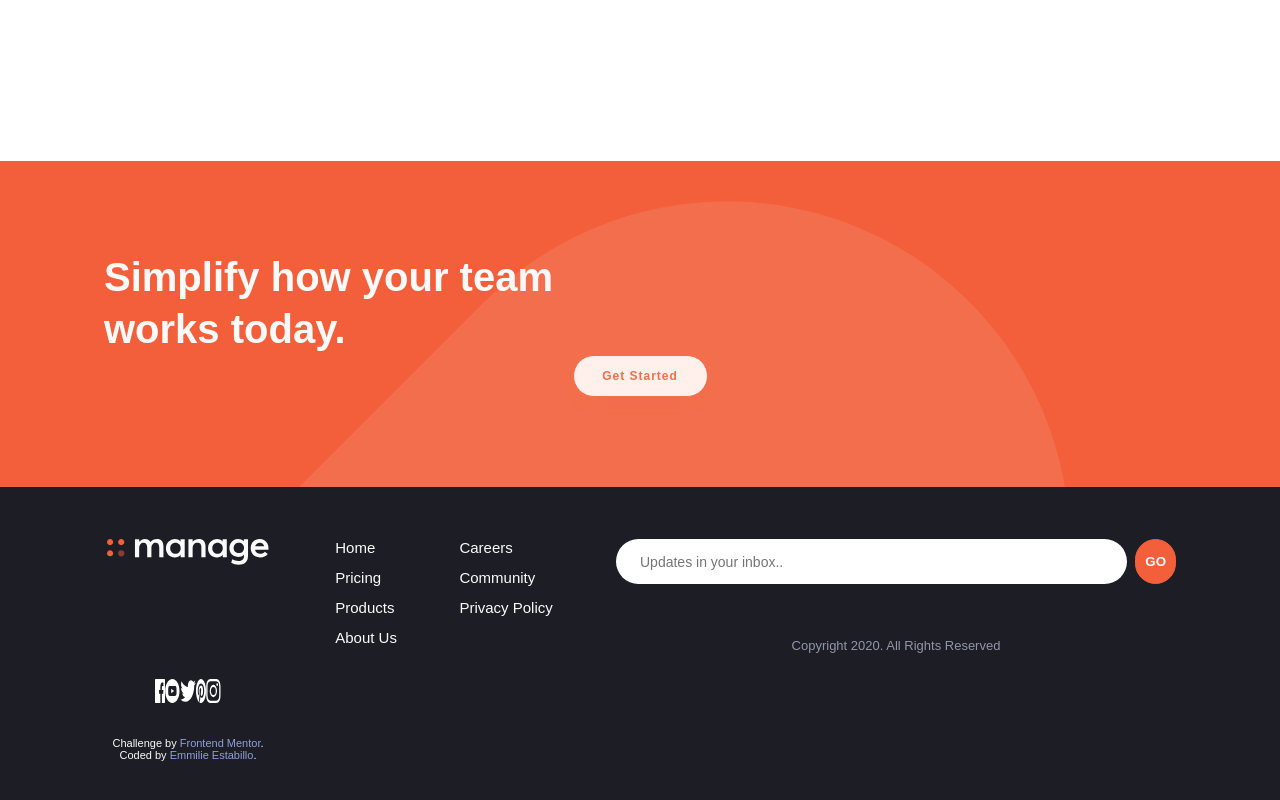
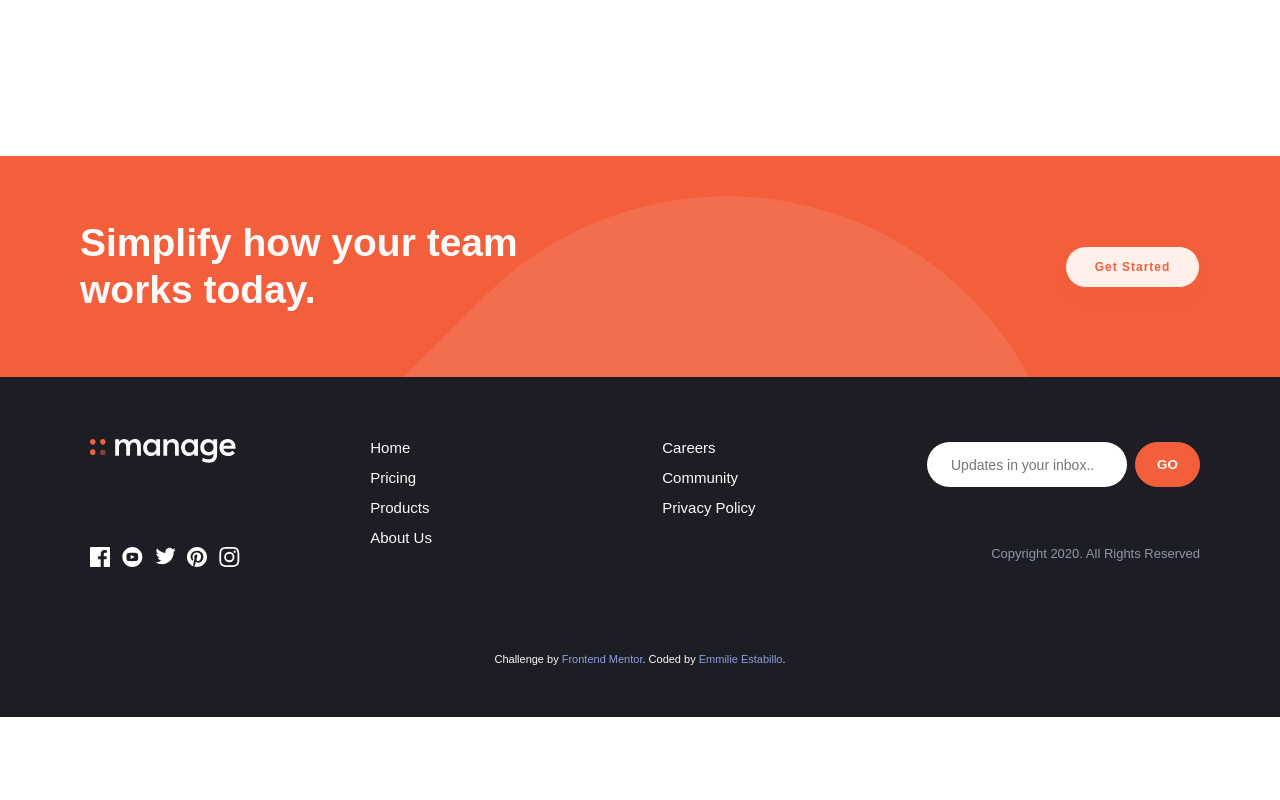
Before and after one commit to emestabillo/manage-landing-page, a website: page index.html in a window 1280 px wide. Shown: the part 1948-2748 px from the top of the page. After the commit the page ends 2665 px from the top, so only its background shows below. Drawn offline with nearby package versions, Linux system fonts and the light colour scheme; a web font is replaced by a local one.

Commit message:
Desktop styles for footer

```diff
--- a/index.html
+++ b/index.html
@@ -183,15 +183,14 @@
         <!-- If we need pagination -->
         <div class="swiper-pagination"></div>
       </div>
-
       <button class="cta cta--reviews">Get Started</button>
     </section>
-
-
     <section class="action">
       <div class="container">
-        <h1>Simplify how your team works today.</h1>
-        <button class="cta cta--action">Get Started</button>
+        <div class="action__text">
+          <h1>Simplify how your team works today.</h1>
+          <button class="cta cta--action">Get Started</button>
+        </div>
       </div>
     </section>
   <footer>
@@ -215,13 +214,13 @@
         </ul>
       </div>
       <div class="social">
-        <div class="icons">
-          <span><img src="./images/icon-facebook.svg" alt="facebook icon" /></span>
-          <span><img src="./images/icon-youtube.svg" alt="youtube icon" class="size" /></span>
-          <span><img src="./images/icon-twitter.svg" alt="twitter icon" class="size" /></span>
-          <span><img src="./images/icon-pinterest.svg" alt="pinterest icon" /></span>
-          <span><img src="./images/icon-instagram.svg" alt="instagram icon" class="size" /></span>
-        </div>
+        <ul class="icons">
+          <li><a href="#"><img src="./images/icon-facebook.svg" alt="facebook icon" /></a></li>
+          <li><a href="#"><img src="./images/icon-youtube.svg" alt="youtube icon" class="size" /></a></li>
+          <li><a href="#"><img src="./images/icon-twitter.svg" alt="twitter icon" class="size" /></a></li>
+          <li><a href=""><img src="./images/icon-pinterest.svg" alt="pinterest icon" /></a></li>
+          <li><a href=""><img src="./images/icon-instagram.svg" alt="instagram icon" class="size" /></a></li>
+        </ul>
         <img src="/images/logo-white.svg" alt="manage landing page logo" class="logo" />
       </div>
       <p class="copyright">Copyright 2020. All Rights Reserved</p>
--- a/sass/_components.scss
+++ b/sass/_components.scss
@@ -58,10 +58,13 @@
   &--action {
     background-color: $color-light-red;
     color: $color-bright-red;
+
     &:hover {
-      color: lighten($color-bright-red, 12%);
+      background-color: lighten($color-bright-red, 12%);
+      color: $color-light-gray;
     }
-    @media screen and (min-width: 920px) {
+
+    @media screen and (min-width: 992px) {
       align-self: center;
     }
   }
@@ -83,7 +86,7 @@
   margin: 0 auto;
   height: inherit;
 
-  // @media screen and (min-width: 1180px) {
-  //   padding: 0;
-  // }
+  @media screen and (min-width: 1180px) {
+    padding: 0;
+  }
 }
--- a/sass/layout/_action.scss
+++ b/sass/layout/_action.scss
@@ -3,13 +3,11 @@
   background: $color-bright-red;
   position: relative;
   text-align: center;
-  line-height: 1.3;
+  // line-height: 1.3;
   overflow: hidden;
 
   @media screen and (min-width: 992px) {
-    display: flex;
-    justify-content: space-between;
-    // padding: 5rem 12vw;
+    padding: 6.4rem 0;
   }
 
   &::before {
@@ -35,16 +33,25 @@
     // }
   }
 
+  &__text {
+    @media screen and (min-width: 1180px) {
+      display: flex;
+      justify-content: space-between;
+    }
+  }
+
   h1 {
     text-align: center;
-    font-size: 4rem;
+    font-size: 3.9rem;
     color: $color-light-gray;
-    padding-bottom: 2.4rem;
+    padding-bottom: 3rem;
+    line-height: 1.3;
 
-    @media screen and (min-width: 920px) {
+    @media screen and (min-width: 1180px) {
       width: 50%;
       padding-bottom: 0;
       text-align: left;
+      line-height: 1.2;
     }
   }
 }
--- a/sass/layout/_footer.scss
+++ b/sass/layout/_footer.scss
@@ -1,17 +1,19 @@
 footer {
   background: $color-darker-blue;
   color: $color-light-gray;
-  padding: 4.7rem 0;
+  // padding: 4.7rem 0;
   padding: 5.2rem 0;
+
+  @media screen and (min-width: 992px) {
+    padding-top: 6.2rem;
+  }
 
   .wrapper {
     display: grid;
     grid-template-rows: 1fr 2fr 2fr 1fr;
     grid-row-gap: 3.2rem;
     grid-template-areas: "email" "menu" "social" "copyright";
-
     position: relative;
-    // z-index: 2; ??????
 
     @media screen and (min-width: 992px) {
       grid-template-rows: 1fr 1fr;
@@ -19,7 +21,7 @@ footer {
       grid-template-areas:
         "social menu email"
         "social menu copyright";
-      column-gap: 3.2rem;
+      column-gap: 5.9rem;
     }
 
     form {
@@ -30,6 +32,12 @@ footer {
       max-width: 56rem;
       // padding-bottom: 1.6rem;
       padding-bottom: 2.2rem;
+
+      @media screen and (min-width: 992px) {
+        justify-content: flex-end;
+        margin: 0;
+        padding: 0.3rem 0 2.7rem;
+      }
 
       input {
         width: 64vw;
@@ -42,16 +50,14 @@ footer {
         margin-right: 0.8rem;
         outline: none;
 
-        // @media screen and (min-width: 920px) {
-        //   width: 20vw;
-        // }
+        @media screen and (min-width: 992px) {
+          width: 20rem;
+        }
       }
 
       small {
         color: $color-error;
         position: absolute;
-        // bottom: 0;
-        // left: 0;
         visibility: hidden;
       }
     }
@@ -61,11 +67,20 @@ footer {
       display: flex;
       justify-content: space-around;
 
+      width: 100%;
+      max-width: 56rem;
+      margin: 0 auto;
+
       // @media screen and (max-width: 919px) {
       //   width: 100%;
       //   max-width: 35rem;
       //   margin: 0 auto;
       // }
+
+      @media screen and (min-width: 992px) {
+        justify-content: space-between;
+        // padding-top: 1rem;
+      }
 
       li {
         list-style: none;
@@ -90,53 +105,65 @@ footer {
       flex-direction: column;
       justify-content: space-between;
 
-      .icons {
+      @media screen and (min-width: 992px) {
+        // padding: 1rem 0 2.6rem 1rem;
+        // padding: 0 0 3.6rem 1rem;
+        padding: 0 0 5.2rem 1rem;
+      }
+
+      ul {
         display: flex;
         justify-content: space-between;
-        // align-self: flex-start;
         width: 100%;
         margin: 0 auto;
         max-width: 56rem;
         padding: 0 4vw;
 
-        // @media screen and (max-width: 919px) {
-        //   max-width: 35rem;
-        // }
+        @media screen and (min-width: 768px) {
+          padding: 0;
+        }
 
         @media screen and (min-width: 992px) {
           order: 2;
-          max-width: 20.8rem;
+          // max-width: 20.8rem;
+          max-width: 15rem;
+          margin: 0;
         }
 
         img {
-          cursor: pointer;
-          width: 3.5rem;
-          height: 3.5rem;
+          width: 3.2rem;
+          height: 3.2rem;
           @media screen and (min-width: 992px) {
-            height: 2.4rem;
-            width: 2.4rem;
+            // height: 2.4rem;
+            // width: 2.4rem;
+            height: unset;
+            width: unset;
           }
         }
 
         .size {
           width: 3.7rem;
 
-          // @media screen and (min-width: 920px) {
-          //   width: 1.5rem;
-          // }
+          @media screen and (min-width: 992px) {
+            // width: 1.5rem;
+            width: unset;
+          }
+        }
+        li {
+          list-style: none;
         }
       }
 
       .logo {
-        width: 16.2rem;
-        height: 2.6rem;
         align-self: center;
         margin-bottom: 2.5rem;
+        cursor: pointer;
 
-        // @media screen and (min-width: 920px) and (max-width: 1081px) {
-        //   height: 1.7rem;
-        //   width: 10rem;
-        // }
+        @media screen and (min-width: 992px) {
+          align-self: unset;
+          width: fit-content;
+          margin-bottom: 0;
+        }
       }
     }
 
@@ -146,17 +173,17 @@ footer {
       justify-self: center;
       font-size: 1.3rem;
 
-      // @media screen and (min-width: 920px) {
-      //   justify-self: flex-end;
-      // }
+      @media screen and (min-width: 992px) {
+        justify-self: flex-end;
+      }
     }
 
     .attribution {
       font-size: 11px;
       text-align: center;
-      //     @media screen and (min-width: 920px) {
-      //       grid-column: 1/-1;
-      //     }
+      @media screen and (min-width: 992px) {
+        grid-column: 1/-1;
+      }
     }
     .attribution a {
       color: #909fda;
--- a/sass/layout/_navigation.scss
+++ b/sass/layout/_navigation.scss
@@ -47,7 +47,7 @@ nav {
       transform: none;
       font-weight: 400;
       position: static;
-      padding: 0;
+      padding: 0 0 0 1rem;
       background: transparent;
     }
 
@@ -69,6 +69,7 @@ nav {
 
         @media screen and (min-width: 992px) {
           font-size: 1.3rem;
+          padding-bottom: 0;
         }
       }
       &:last-child a {
```
Also changed, not shown: css/style.css.
